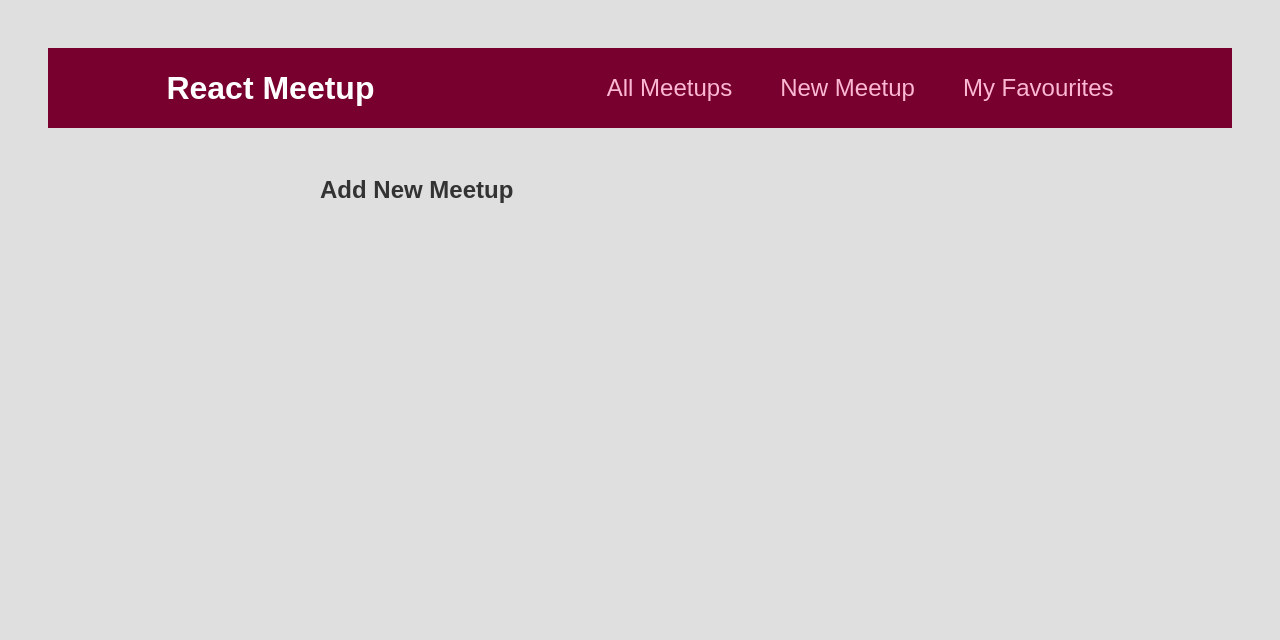
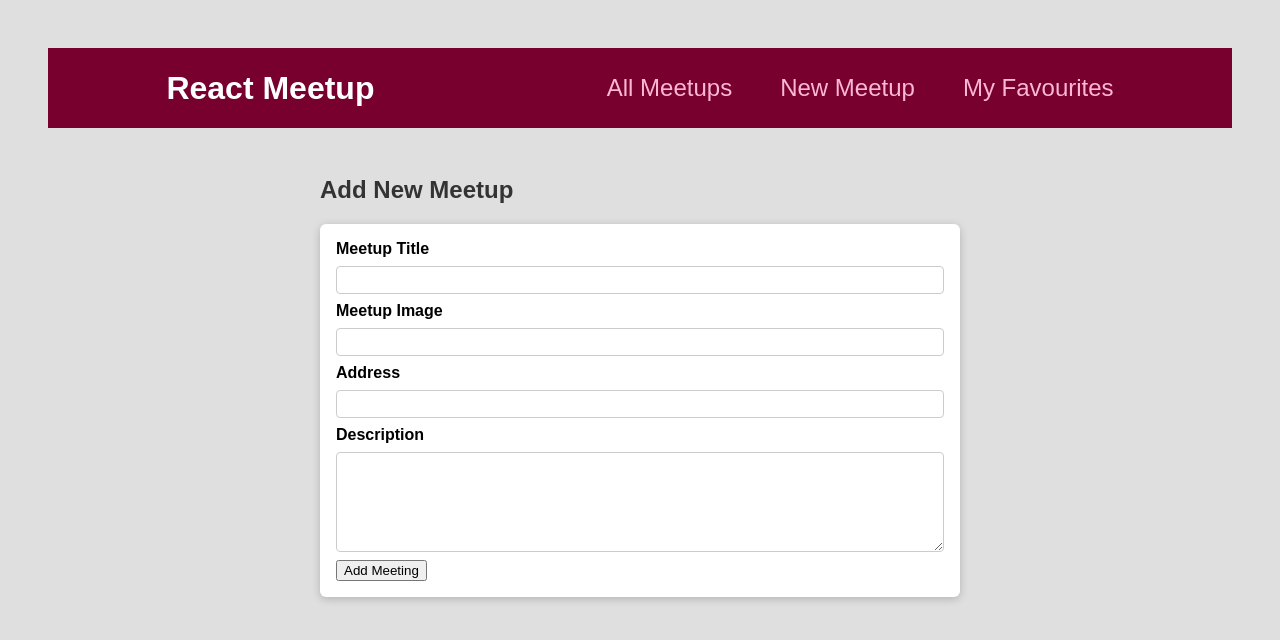
Before and after one commit to fevin1414/React-meetup, a React (Create React App) app: page /new-meetup in a window 1280 px wide. Shown: the top 640 px of the page. Built offline with nearby package versions, Linux system fonts and the light colour scheme.

Commit message:
added form

```diff
--- a/src/components/meetups/NewMeetupForm.js
+++ b/src/components/meetups/NewMeetupForm.js
@@ -1,21 +1,32 @@
 import NewMeetupPage from "../../pages/NewMeetup";
-import classes from './newMeetupForm.module.css';
+import classes from "./newMeetupForm.module.css";
 import Card from "../ui/Card";
 
-
-function NewMeetupForm(){
-  return <Card>
+function NewMeetupForm() {
+  return (
+    <Card>
       <form className={classes.form}>
         <div className={classes.control}>
-        <label htmlFor='title'>Meetup Title</label>
-        <input type="text" required id="title"/>
+          <label htmlFor="title">Meetup Title</label>
+          <input type="text" required id="title" />
         </div>
         <div className={classes.control}>
-        <label htmlFor='image'>Meetup Image</label>
-        <input type="url" required id="image"/>
+          <label htmlFor="image">Meetup Image</label>
+          <input type="url" required id="image" />
+        </div>
+        <div className={classes.control}>
+          <label htmlFor="address">Address</label>
+          <input type="text" required id="address" />
+        </div>
+        <div className={classes.control}>
+          <label htmlFor="description">Description</label>
+          <textarea id="description" required rows="5"></textarea>
+        </div>
+        <div className={classes.action}>
+          <button>Add Meeting</button>
         </div>
       </form>
     </Card>
-
+  );
 }
 export default NewMeetupForm;
--- a/src/pages/NewMeetup.js
+++ b/src/pages/NewMeetup.js
@@ -1,7 +1,9 @@
+import NewMeetupForm from "../components/meetups/NewMeetupForm";
+
 function NewMeetupPage() {
   return <section>
     <h1>Add New Meetup</h1>
-
+<NewMeetupForm />
   </section>;
 }
 
```
Lines whose indentation alone changed are shown as unchanged.
